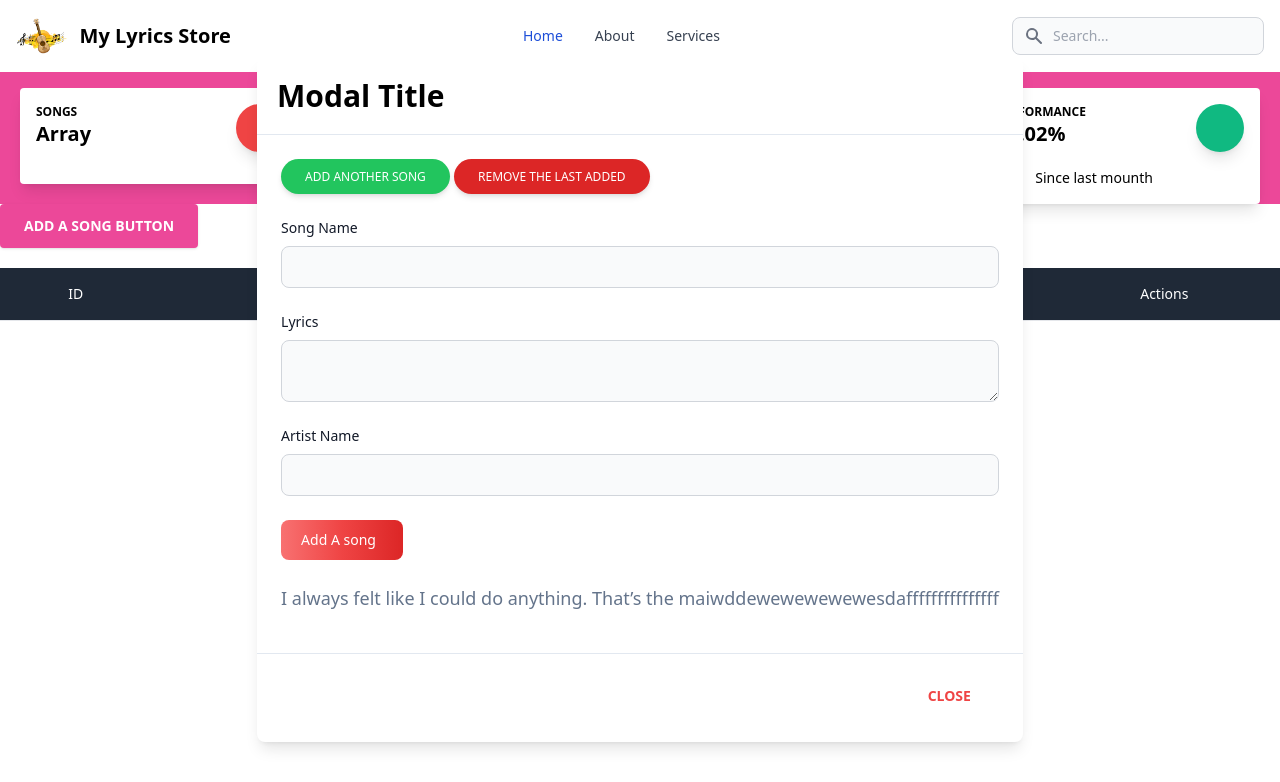
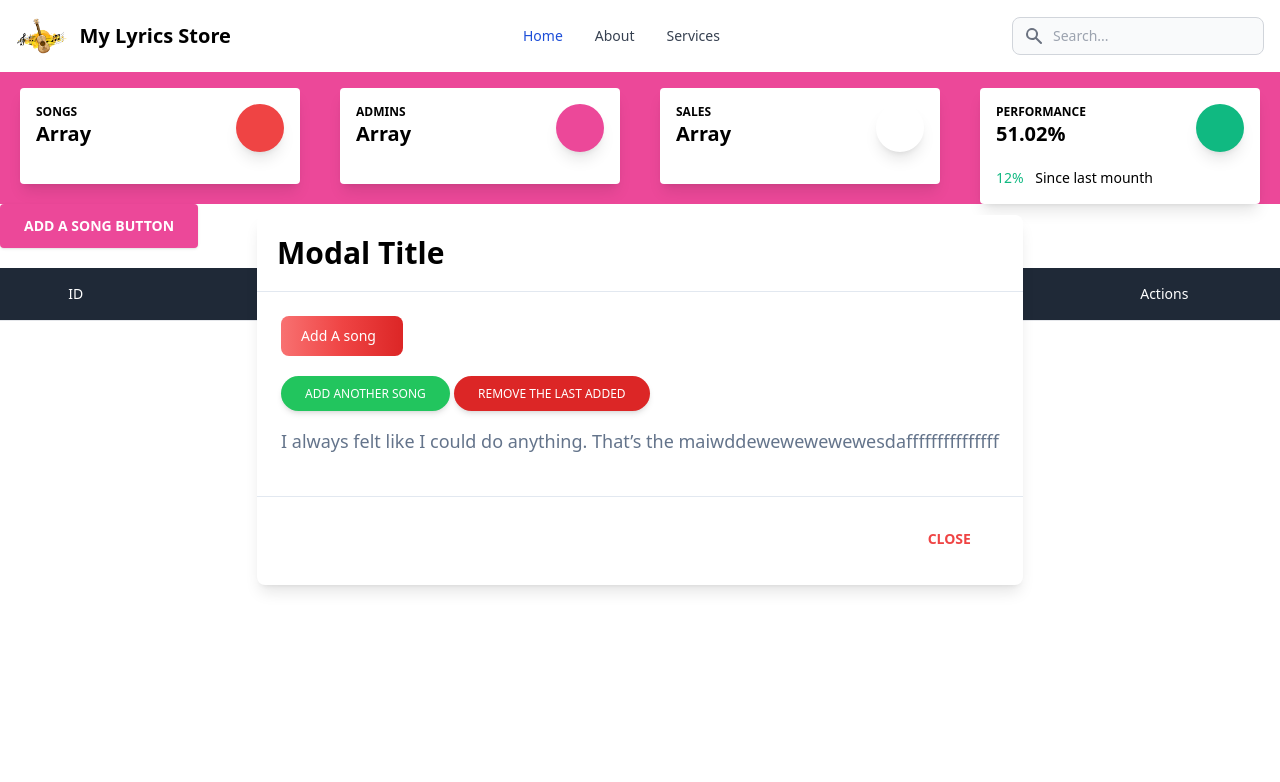
Before and after one commit to anasmoundir/lyrics-app, a PHP site: page /dashboard.php in a window 1280 px wide, after a click on "ADD A SONG BUTTON". Shown: the top 782 px of the page. Run offline with PHP 8.4, Linux system fonts and the light colour scheme; the visitor is signed in with stand-in values (Sample User, id 1); data that the repository does not hold is empty; style sheets or scripts are compiled from the project's sources; some libraries are stand-ins or nearby versions.

Commit message:
the multiple add is working

```diff
--- a/dashboard.php
+++ b/dashboard.php
@@ -171,25 +171,23 @@
                 <!--body-->
     <div class="relative p-6 flex-auto">
       <div id= "div-duplication">
-      <button id ="duplicate-btn" type = "button" class="inline-block px-6 py-2.5 bg-green-500 text-white font-medium text-xs leading-tight uppercase rounded-full shadow-md hover:bg-green-600 hover:shadow-lg focus:bg-green-600 focus:shadow-lg focus:outline-none focus:ring-0 active:bg-green-700 active:shadow-lg transition duration-150 ease-in-out"onclick ="duplicate()">add another song </button>
-      <button class="inline-block px-6 py-2.5 bg-red-600 text-white font-medium text-xs leading-tight uppercase rounded-full shadow-md hover:bg-red-700 hover:shadow-lg focus:bg-red-700 focus:shadow-lg focus:outline-none focus:ring-0 active:bg-red-800 active:shadow-lg transition duration-150 ease-in-out" type="button" onclick="removethelastadded()">
-      remove  the last added </button>
+
           <form id ="artistfrom">
             <div id ="bunchy">
             <div class="grid gap-6 mb-6 md:grid-cols-2">
            </div>
           <div class="mb-6">
         <label for="song_name" class="block mb-2 text-sm font-medium text-gray-900 dark:text-white">Song Name</label>
-        <input type="text" name = "song_name" id="song_name" class="bg-gray-50 border border-gray-300 text-gray-900 text-sm rounded-lg focus:ring-blue-500 focus:border-blue-500 block w-full p-2.5 dark:bg-gray-700 dark:border-gray-600 dark:placeholder-gray-400 dark:text-white dark:focus:ring-blue-500 dark:focus:border-blue-500"  required>
+        <input type="text" name = "song_name" id="song_name" class="bg-gray-50 border border-gray-300 text-gray-900 text-sm rounded-lg focus:ring-blue-500 focus:border-blue-500 block w-full p-2.5 dark:bg-gray-700 dark:border-gray-600 dark:placeholder-gray-400 dark:text-white dark:focus:ring-blue-500 dark:focus:border-blue-500"  >
          </div>
          <div class="mb-6">
         <label for="lyrics" class="block mb-2 text-sm font-medium text-gray-900 dark:text-white">Lyrics</label>
-        <textarea   id="lyrics" type="textarea" name ="lyrics_text" class="bg-gray-50 border border-gray-300 text-gray-900 text-sm rounded-lg focus:ring-blue-500 focus:border-blue-500 block w-full p-2.5 dark:bg-gray-700 dark:border-gray-600 dark:placeholder-gray-400 dark:text-white dark:focus:ring-blue-500 dark:focus:border-blue-500"  required></textarea>
+        <textarea   id="lyrics" type="textarea" name ="lyrics_text" class="bg-gray-50 border border-gray-300 text-gray-900 text-sm rounded-lg focus:ring-blue-500 focus:border-blue-500 block w-full p-2.5 dark:bg-gray-700 dark:border-gray-600 dark:placeholder-gray-400 dark:text-white dark:focus:ring-blue-500 dark:focus:border-blue-500"  ></textarea>
          </div>
 
     <div class="mb-6">
         <label for="artist" class="block mb-2 text-sm font-medium text-gray-900 dark:text-white">Artist Name</label>
-        <input  id="artist" name="artist_name" class="bg-gray-50 border border-gray-300 text-gray-900 text-sm rounded-lg focus:ring-blue-500 focus:border-blue-500 block w-full p-2.5 dark:bg-gray-700 dark:border-gray-600 dark:placeholder-gray-400 dark:text-white dark:focus:ring-blue-500 dark:focus:border-blue-500"  required>
+        <input  id="artist" name="artist_name" class="bg-gray-50 border border-gray-300 text-gray-900 text-sm rounded-lg focus:ring-blue-500 focus:border-blue-500 block w-full p-2.5 dark:bg-gray-700 dark:border-gray-600 dark:placeholder-gray-400 dark:text-white dark:focus:ring-blue-500 dark:focus:border-blue-500"  >
     </div>
 
 
@@ -200,6 +198,9 @@
               <input type="submit" value="Add A song  " name= "add" class="text-white bg-gradient-to-r from-red-400 via-red-500 to-red-600 hover:bg-gradient-to-br focus:ring-4 focus:outline-none focus:ring-red-300 dark:focus:ring-red-800 font-medium rounded-lg text-sm px-5 py-2.5 text-center mr-2 mb-2" id="add-user-btn"  onclick="toggleModal('modal-id')">
     </div>
                </form>
+               <button id ="duplicate-btn" type = "button" class="inline-block px-6 py-2.5 bg-green-500 text-white font-medium text-xs leading-tight uppercase rounded-full shadow-md hover:bg-green-600 hover:shadow-lg focus:bg-green-600 focus:shadow-lg focus:outline-none focus:ring-0 active:bg-green-700 active:shadow-lg transition duration-150 ease-in-out"onclick ="duplicate()">add another song </button>
+      <button class="inline-block px-6 py-2.5 bg-red-600 text-white font-medium text-xs leading-tight uppercase rounded-full shadow-md hover:bg-red-700 hover:shadow-lg focus:bg-red-700 focus:shadow-lg focus:outline-none focus:ring-0 active:bg-red-800 active:shadow-lg transition duration-150 ease-in-out" type="button" onclick="removeLastAdded()">
+      remove  the last added </button>
                </div>
                   <p class="my-4 text-slate-500 text-lg leading-relaxed">
                     I always felt like I could do anything. That’s the maiwddewewewewewesdafffffffffffffff
--- a/main.js
+++ b/main.js
@@ -5,9 +5,10 @@
 showAlert = document.getElementById('showAlert');
 addmodal =document.getElementById('modal-id-backdrop');
 const tbody = document.querySelector("tbody");
-let i = 1;
 const originalForm = document.getElementById("artistfrom");
 const clonedForms = [];
+
+var i;
 
     tbody.addEventListener("click",(e) => {
     if (e.target.classList.contains("editLink")) {
@@ -75,10 +76,13 @@
           fetchallsongs();
 
         };
-
+  document.getElementById("bunchy").style.display = 'none';
 function duplicate() {
+  document.getElementById("bunchy").style.display = 'block';
   let original = document.getElementById("bunchy");
   let clone = original.cloneNode(true);
+  document.getElementById("bunchy").style.display = 'none';
+  clone.style.display ='block';
   createAndAdd("form-" + i, clone);
 }
 
@@ -94,10 +98,7 @@
 function createAndAdd(id, clone) {
   let form = document.createElement("form");
   form.id = id;
-  form.appendChild(clone); // Append the cloned div to the form
-  form.innerHTML += `
-    <button type="submit">Submit Form ${i}</button>
-  `;
+  form.appendChild(clone);
   form.addEventListener("submit", async(e) => {
     e.preventDefault();
     let formData = new FormData(form);
@@ -126,11 +127,11 @@
   i++;
 }
 
-function duplicate() {
-  let original = document.getElementById("bunchy");
-  let clone = original.cloneNode(true);
-  createAndAdd("form-" + i, clone);
-}
+// function duplicate() {
+//   let original = document.getElementById("bunchy");
+//   let clone = original.cloneNode(true);
+//   createAndAdd("form-" + i, clone);
+// }
 
 addform.addEventListener("submit", async (e) => {
   e.preventDefault();
```
